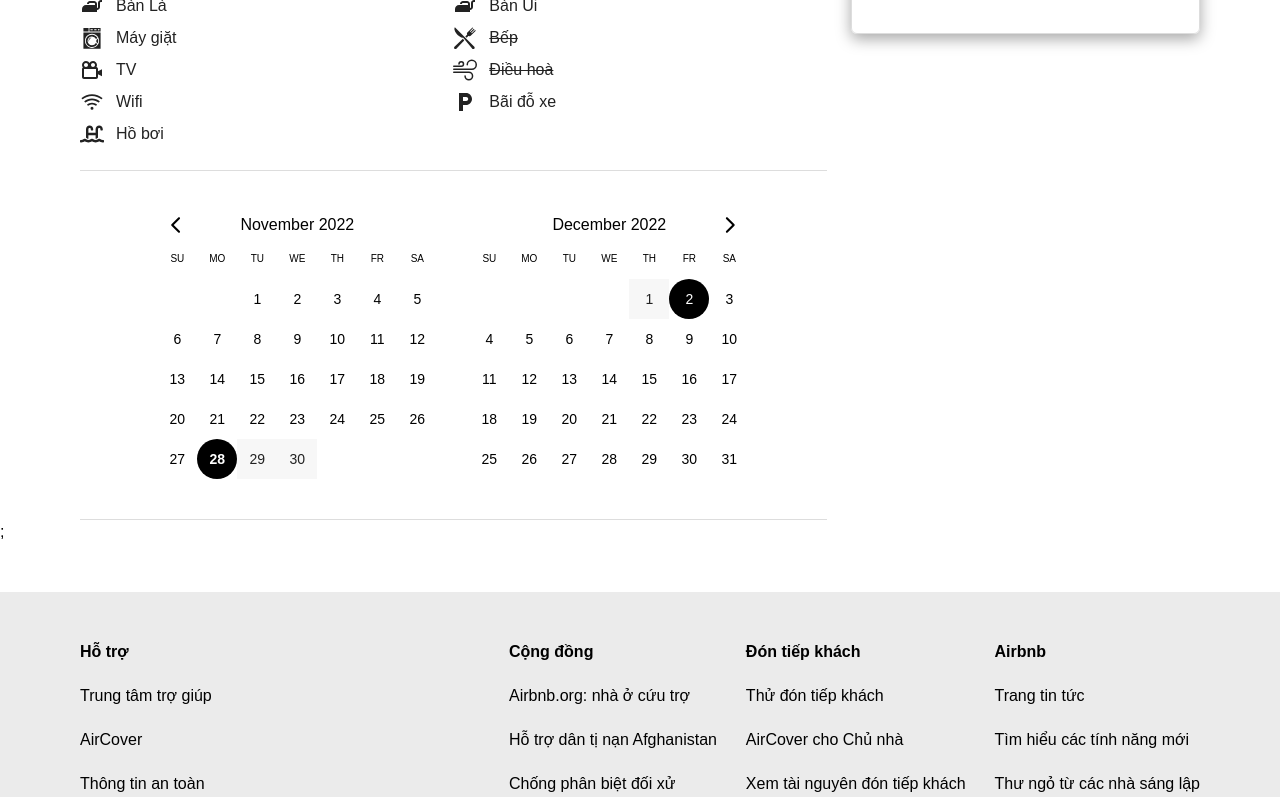
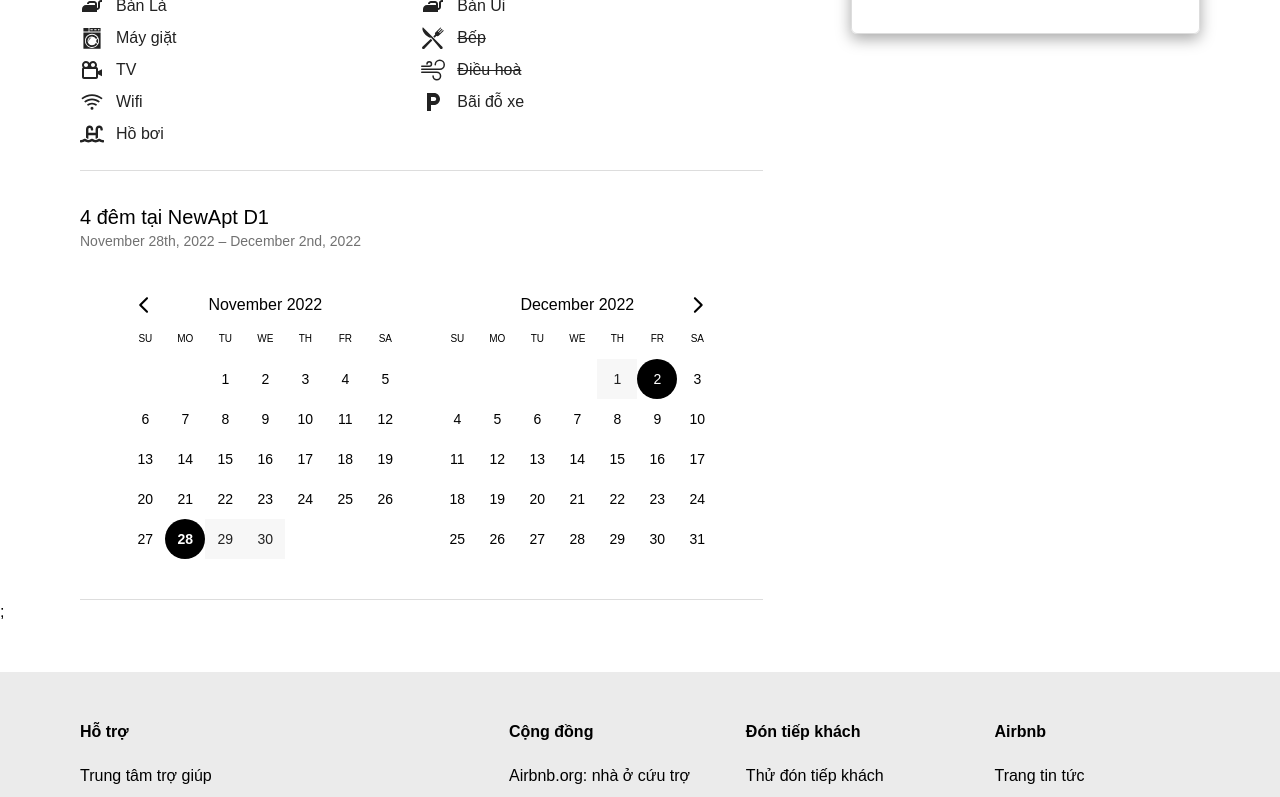
Before and after one commit to ceepu8/air-bnb-clone, a Next.js app: page /rooms/1 in a window 1280 px wide. Shown: the part 975-1772 px from the top of the page. Built offline with nearby package versions, Linux system fonts and the light colour scheme.

Commit message:
update for the date-guest selection form, render some minor infor about the date in component

```diff
--- a/features/Room/Room.tsx
+++ b/features/Room/Room.tsx
@@ -6,8 +6,8 @@ import RoomImage from './RoomImage';
 import RoomNumber from './RoomNumber';
 import AirCover from './AirCover';
 import RoomServices from './RoomServices';
+import SelectionForm from './SelectionForm/SelectionForm';
 import RoomCalendar from './RoomCalendar';
-import SelectionForm from './SelectionForm/SelectionForm';
 
 type Props = {};
 
@@ -23,7 +23,7 @@ const Room = (props: Props) => {
         <RoomImage src={room.hinhAnh || ''} />
       </div>
       <div className="grid grid-cols-3">
-        <div className="col-span-2">
+        <div className="col-span-2 mr-16">
           <RoomNumber room={room} />
           <div className="w-full h-[1px] bg-grey-300"></div>
           <AirCover />
--- a/features/Room/RoomCalendar.tsx
+++ b/features/Room/RoomCalendar.tsx
@@ -1,20 +1,32 @@
-import { DayPicker } from 'react-day-picker';
-import { useDispatch, useSelector } from 'react-redux';
-import { setDate } from './redux/formReducer';
+import { RootState } from '@/redux/store';
+import { format } from 'date-fns';
+import React from 'react';
+import { useSelector } from 'react-redux';
+import Calendar from './components/Calendar';
 
 const RoomCalendar = () => {
-  const dispatch = useDispatch();
-  const range = useSelector((state: any) => state.formReducer.date);
+  const range = useSelector((state: RootState) => state.formReducer.date);
+
+  let stayNights: string | number = 'Chọn ngày nhận phòng';
+  let footer = <p>Please pick the first day.</p>;
+  if (range?.from) {
+    if (!range.to) {
+      footer = <p>{format(range.from, 'PPP')}</p>;
+    } else if (range.to) {
+      stayNights = (range.to.getTime() - range.from.getTime()) / (1000 * 3600 * 24) + ' đêm';
+      footer = (
+        <p>
+          {format(range.from, 'PPP')} – {format(range.to, 'PPP')}
+        </p>
+      );
+    }
+  }
+
   return (
-    <div className="flex flex-col items-center my-6">
-      <DayPicker
-        mode="range"
-        selected={range}
-        onSelect={(val) => {
-          dispatch(setDate(val));
-        }}
-        numberOfMonths={2}
-      />
+    <div className="mt-8">
+      <p className="text-xl font-medium">{stayNights} tại NewApt D1</p>
+      <span className="text-sm text-grey-500">{footer}</span>
+      <Calendar />
     </div>
   );
 };
--- a/features/Room/SelectionForm/DatePickerSelection.tsx
+++ b/features/Room/SelectionForm/DatePickerSelection.tsx
@@ -1,11 +1,9 @@
 import Button from '@/components/general/Button';
 import Dropdown from '@/components/navigation/Dropdown';
 import useMouseLeave from '@/hooks/useMouseLeave';
-import { useState } from 'react';
-import RoomCalendar from '../RoomCalendar';
+import Calendar from '../components/Calendar';
 
-import { addDays, format } from 'date-fns';
-import { DateRange } from 'react-day-picker';
+import { format } from 'date-fns';
 import { useDispatch, useSelector } from 'react-redux';
 import { RootState } from '@/redux/store';
 import { clearDate } from '../redux/formReducer';
@@ -54,7 +52,7 @@ const DatePickerPopup = ({ isOpen, handleClose }: { isOpen: boolean; handleClose
           </div>
         </button>
       </div>
-      <RoomCalendar />
+      <Calendar />
 
       <div className="text-right">
         <Button
--- /dev/null
+++ b/features/Room/components/Calendar.tsx
@@ -0,0 +1,22 @@
+import { DayPicker } from 'react-day-picker';
+import { useDispatch, useSelector } from 'react-redux';
+import { setDate } from '../redux/formReducer';
+
+const Calendar = () => {
+  const dispatch = useDispatch();
+  const range = useSelector((state: any) => state.formReducer.date);
+  return (
+    <div className="flex flex-col items-center my-6">
+      <DayPicker
+        mode="range"
+        selected={range}
+        onSelect={(val) => {
+          dispatch(setDate(val));
+        }}
+        numberOfMonths={2}
+      />
+    </div>
+  );
+};
+
+export default Calendar;
```
